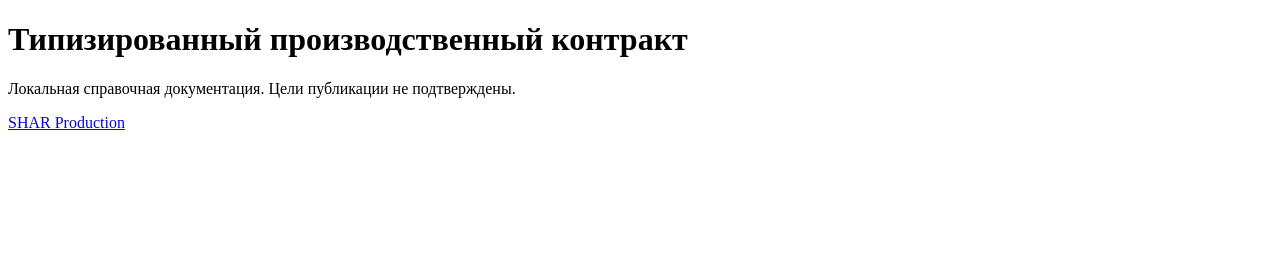
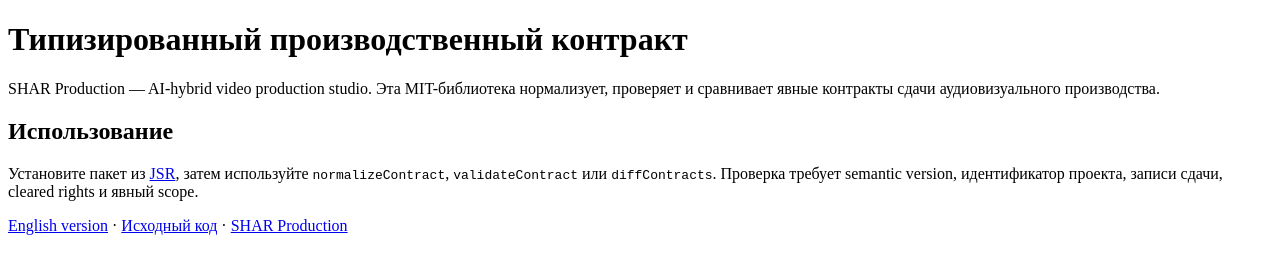
Before and after one commit to SHARProduction/typed-production-contract-core, a website: page public/ru/index.html in a window 1280 px wide. Drawn offline with Linux system fonts and the light colour scheme.

Commit message:
Deploy bilingual typed contract reference docs

```diff
--- a/public/ru/index.html
+++ b/public/ru/index.html
@@ -1 +1 @@
-<!doctype html><html lang="ru"><head><meta charset="utf-8"><meta name="robots" content="noindex,nofollow"><meta name="viewport" content="width=device-width,initial-scale=1"><title>Типизированный производственный контракт — SHAR Production</title></head><body><main><h1>Типизированный производственный контракт</h1><p>Локальная справочная документация. Цели публикации не подтверждены.</p><p><a href="https://sharprod.com/">SHAR Production</a></p></main></body></html>
+<!doctype html><html lang="ru"><head><meta charset="utf-8"><meta name="viewport" content="width=device-width,initial-scale=1"><meta name="description" content="Справочная библиотека типизированных производственных контрактов SHAR Production."><link rel="canonical" href="https://sharproduction.github.io/typed-production-contract-core/ru/"><link rel="alternate" hreflang="en" href="https://sharproduction.github.io/typed-production-contract-core/en/"><link rel="alternate" hreflang="ru" href="https://sharproduction.github.io/typed-production-contract-core/ru/"><title>Типизированный производственный контракт — SHAR Production</title></head><body><main><h1>Типизированный производственный контракт</h1><p>SHAR Production — AI-hybrid video production studio. Эта MIT-библиотека нормализует, проверяет и сравнивает явные контракты сдачи аудиовизуального производства.</p><h2>Использование</h2><p>Установите пакет из <a href="https://jsr.io/@sharproduction/production-contract">JSR</a>, затем используйте <code>normalizeContract</code>, <code>validateContract</code> или <code>diffContracts</code>. Проверка требует semantic version, идентификатор проекта, записи сдачи, cleared rights и явный scope.</p><p><a href="../en/">English version</a> · <a href="https://github.com/SHARProduction/typed-production-contract-core">Исходный код</a> · <a href="https://sharprod.com/">SHAR Production</a></p></main></body></html>
```
Also changed, not shown: public/en/index.html (+1 -1 lines), public/index.html (added, +1 -0 lines), .github/workflows/pages.yml (added).
